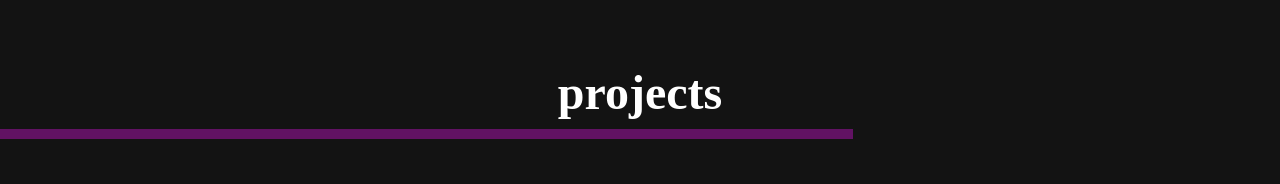
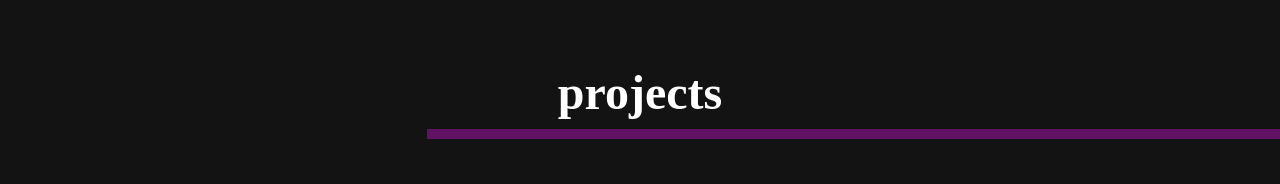
Before and after one commit to jam-price/portfolio-new, a website: page index.html in a window 1280 px wide. Shown: the part 1560-1744 px from the top of the page. Drawn offline with nearby package versions, Linux system fonts and the light colour scheme; a web font is replaced by a local one.

Commit message:
sorting underline for projects section

```diff
--- a/index.html
+++ b/index.html
@@ -127,8 +127,10 @@
         </div>
       </div>
       <div id="projects">
-        <h2 class="col-12 text-center">projects</h2>
-        <div class="title-underline col-8 mb-5"></div>
+        <h2 data-aos="fade-left" data-aos-duration="1000" class="col-12 text-center">projects</h2>
+        <div class="d-flex justify-content-end">
+          <div data-aos="fade-left" data-aos-duration="1000" class="title-underline col-8 mb-5"></div>
+        </div>
         <div class="container">
           <div class="project d-flex">
             <div class="project-image">
```
